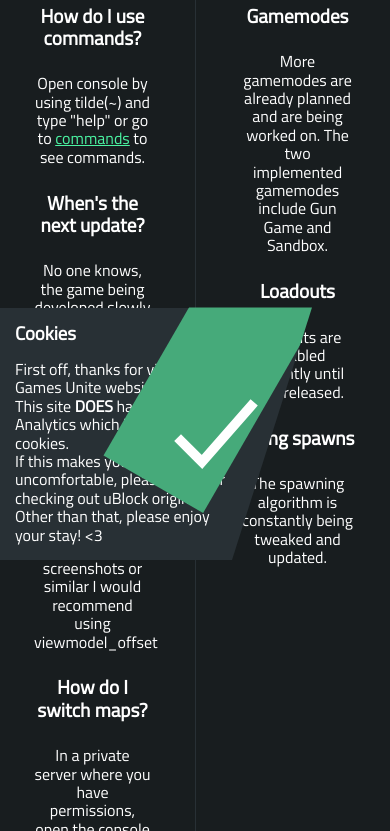
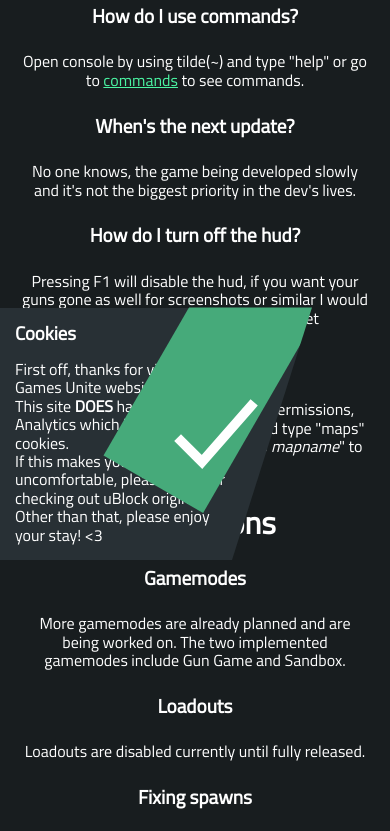
Before and after one commit to MapleAtMorning/Games-Unite, a website: page faq.html in a window 390 px wide. Shown: the part 259-1090 px from the top of the page. Drawn offline with Linux system fonts and the light colour scheme; no server answers.

Commit message:
FAQ Mobile Support

```diff
--- a/styles/faq.css
+++ b/styles/faq.css
@@ -39,13 +39,26 @@ main > div{
 }
 
 .split + span{
+    display: inline-block;
     width: 1px;
     background-color: var(--primaryLight);
     transform: translateY(25px);
 }
 
-@media only screen and (min-width: 992px) {
-    hr{
+@media only screen and (width < 850px) {
+    main > div{
+        display: block;
+        flex-direction: column;
+        align-items: center;
+        margin-inline: 5%;
+    }
+
+    .split {
+        width: 100%;
+        padding: 0;
+    }
+
+    .split + span{
         display: none;
     }
 }
```
